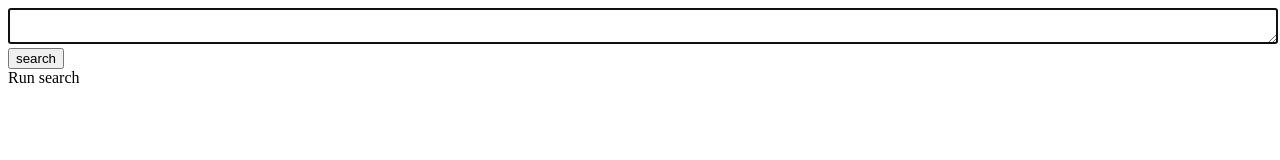
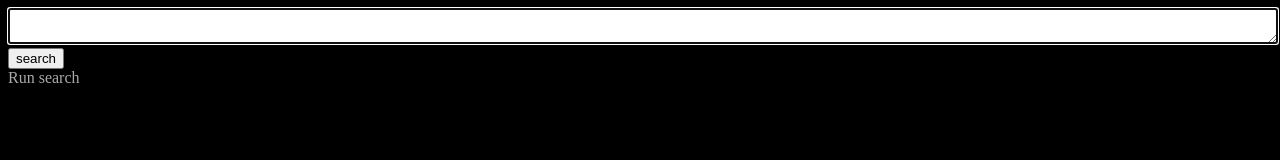
Before and after one commit to caligin/still, a plain HTML site: page assets/index.html in a window 1280 px wide. Drawn offline with Linux system fonts and the light colour scheme.

Commit message:
enh: dark mode (only)

```diff
--- a/assets/index.html
+++ b/assets/index.html
@@ -15,6 +15,10 @@ code {
 }
 textarea {
     width: 100%;
+}
+body {
+    background-color: black;
+    color: darkgrey;
 }
     </style>
   </head>
```
